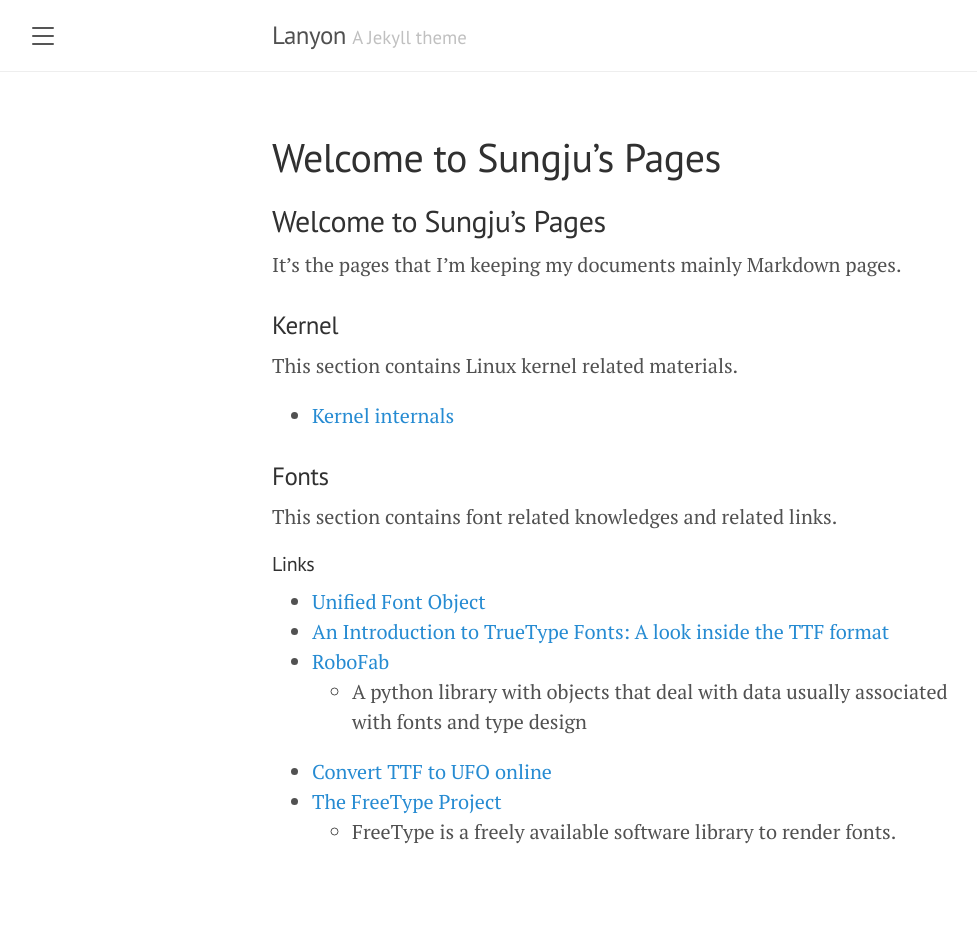
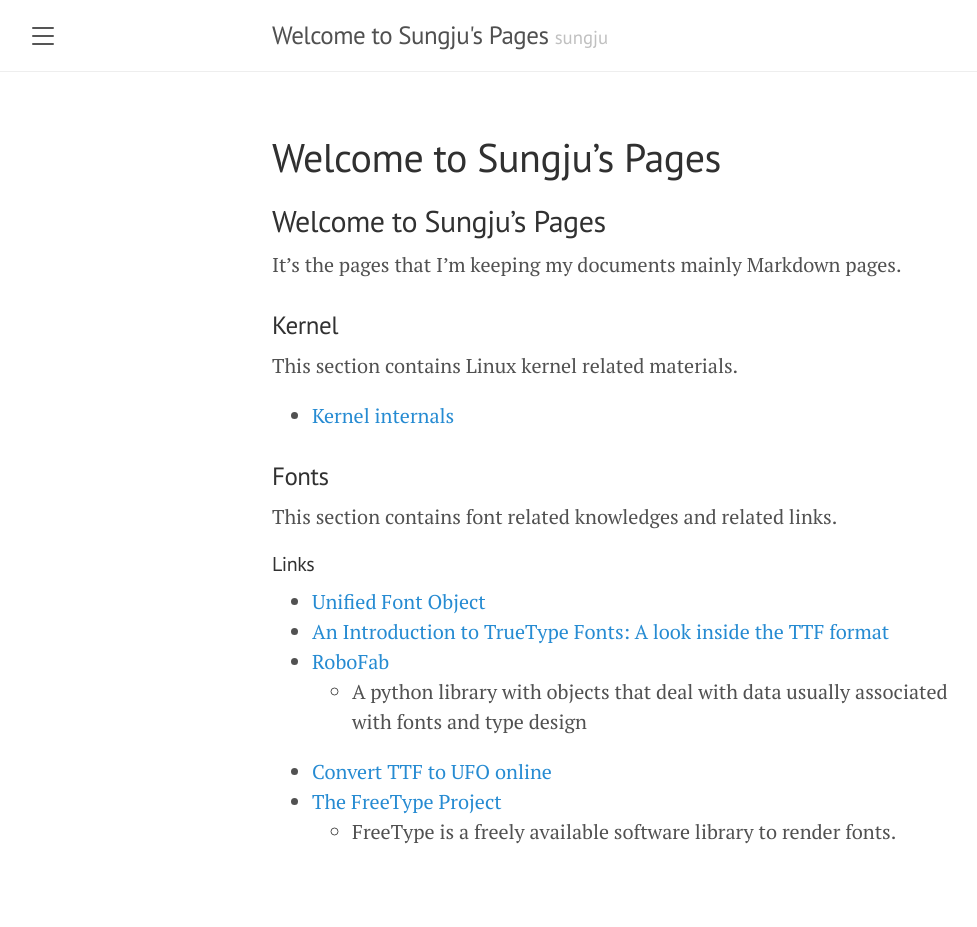
Before and after one commit to sungju/sungju.github.io, a Jekyll site: the page built from index.md, in a window 1280 px wide. Shown: the whole page, without its empty margins (8-985 px from the left). Built offline with Jekyll 4.4.1, drawn with Linux system fonts in a browser that asks for light colours; our own code applies the rules of GitHub Pages for plain Markdown files.

Commit message:
changes in config

```diff
--- a/_config.yml
+++ b/_config.yml
@@ -1,17 +1,16 @@
 # Setup
-title:               Lanyon
-tagline:             'A Jekyll theme'
-description:         'A reserved <a href="https://jekyllrb.com" target="_blank">Jekyll</a> theme that places the utmost gravity on content with a hidden drawer. Made by <a href="https://twitter.com/mdo" target="_blank">@mdo</a>.'
-url:                 http://lanyon.getpoole.com
+title:               Welcome to Sungju's Pages
+tagline:             'sungju'
+description:         'Sungju pages'
+url:                 https://sungju.org/
 baseurl:             ''
 paginate:            5
 permalink:           pretty
 
 # About/contact
 author:
-  name:              Mark Otto
-  url:               https://twitter.com/mdo
-  email:             markdotto@gmail.com
+  name:              Sungju Kwon
+  url:               https://sungju.org/
 
 # Gems
 plugins:
```
